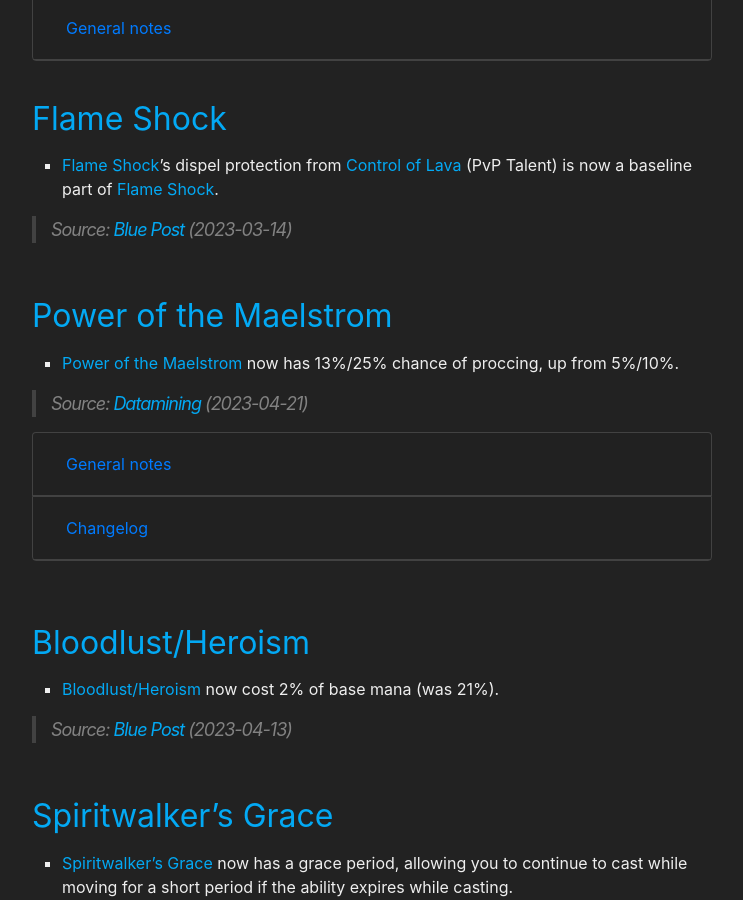
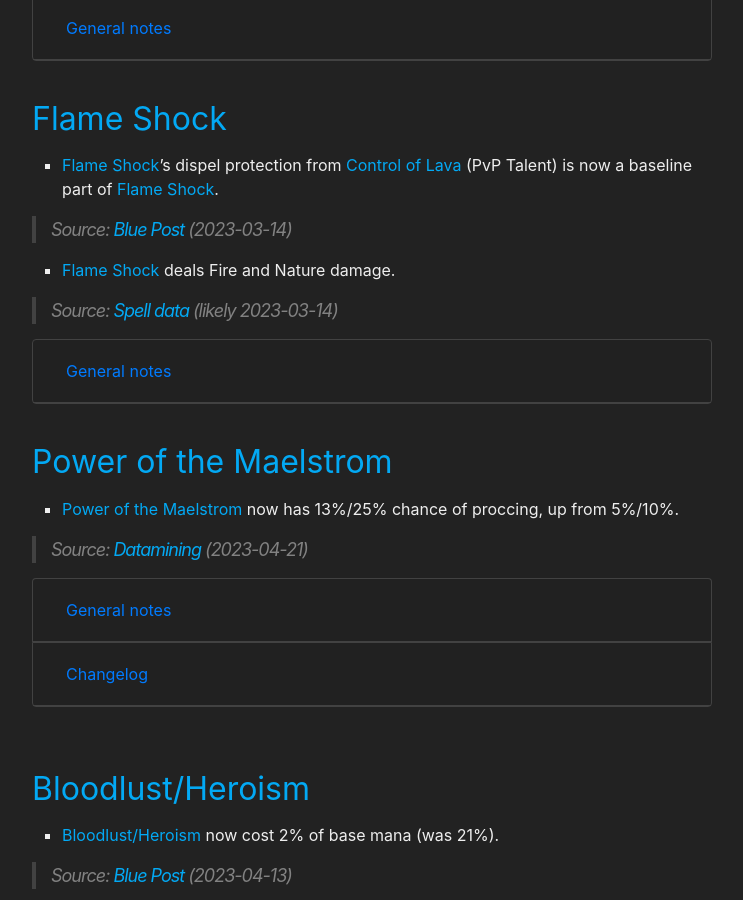
Before and after one commit to stormearthandlava/stormearthandlava.github.io, a Jekyll site: the page built from blog/_posts/2023-04-02-10.1-change-collection.md, in a window 1280 px wide and 900 px high, scrolled down 1785 px. Shown: the whole window, without its empty margins (268-1011 px from the left). Built offline with Jekyll 4.4.1, drawn with Linux system fonts in a browser that asks for light colours; a script that is not in the unit is left out.

Commit message:
add flame shock spell school change

```diff
--- a/blog/_posts/2023-04-02-10.1-change-collection.md
+++ b/blog/_posts/2023-04-02-10.1-change-collection.md
@@ -156,9 +156,37 @@ In case something is missing, please [let us know](https://discord.gg/VA7wXVx).
 <br>
 
 ## Flame Shock
-- {{ site.data.spell.fs }}’s dispel protection from {{ site.data.talent.control_of_lava }} (PvP Talent) is now a baseline part of {{ site.data.spell.fs }}.
+- {{ site.data.spell.fs }}'s dispel protection from {{ site.data.talent.control_of_lava }} (PvP Talent) is now a baseline part of {{ site.data.spell.fs }}.
 
 > Source: [Blue Post](https://us.forums.blizzard.com/en/wow/t/dragonflight-embers-of-neltharion-ptr-development-notes/1541379/4) (2023-03-14)
+
+- {{ site.data.spell.fs }} deals Fire and Nature damage.
+
+> Source: [Spell data](https://www.wowhead.com/ptr/spell=188389/flame-shock) (likely 2023-03-14)
+
+<div class="card">
+  <div class="card-header" id="fs">
+    <div class="h2 mb-0">
+      <button class="btn btn-link btn-block text-left collapsed" type="button" data-toggle="collapse" data-target="#fs-body" aria-expanded="false" aria-controls="fs-body">
+        General notes
+      </button>
+    </div>
+  </div>
+  <div id="fs-body" class="collapse" aria-labelledby="fs">
+    <div class="card-body" markdown="1">
+
+This also extends the list of talent that interact with {{ site.data.spell.fs }}. New addition:
+- {{ site.data.talent.natures_fury }}
+
+Talents that should interact with it but don't (yet?):
+- {{ site.data.talent.mote }}
+- {{ site.data.talent.electrified_shocks }}
+- {{ site.data.talent.eeq }}
+- {{ site.data.talent.fol }}
+
+</div>
+  </div>
+</div>
 
 <br>
 
```
